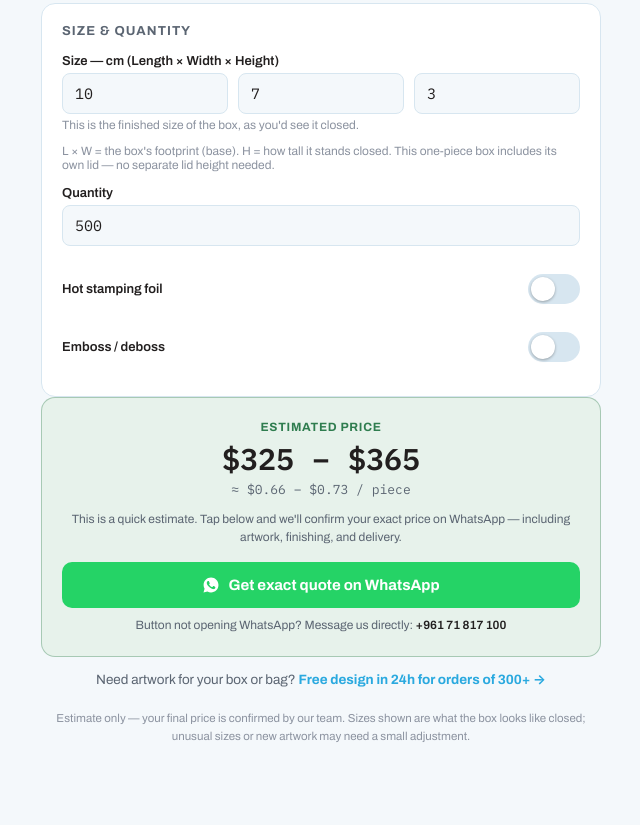
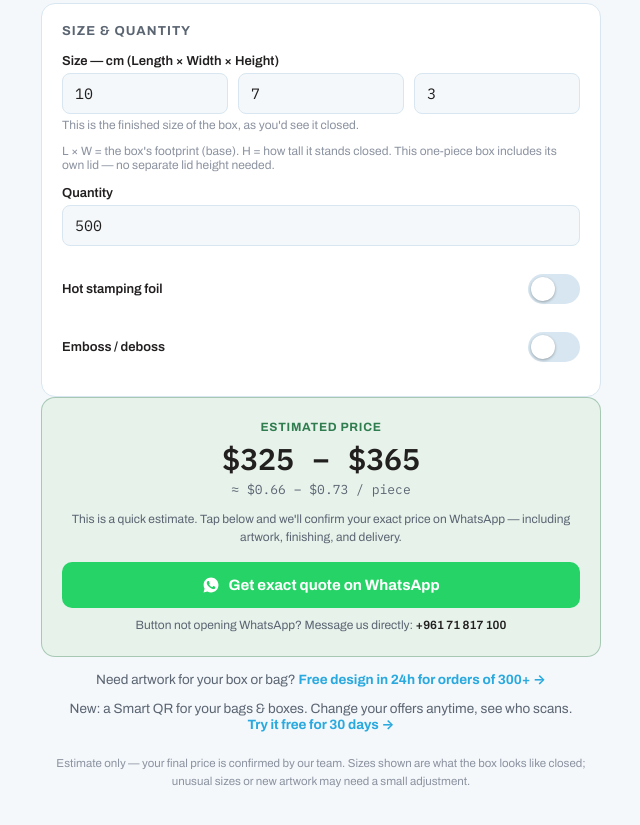
Before and after one commit to unitedprintslb-sys/unitedprints-quote-tool, a plain HTML site: page index.html in a window 1280 px wide. Shown: the part 1214-2039 px from the top of the page, without its empty margins (319-959 px from the left). Drawn offline with Linux system fonts and the light colour scheme.

Commit message:
Update index.html

```diff
--- a/index.html
+++ b/index.html
@@ -308,6 +308,7 @@ gtag('js',new Date());gtag('config','G-30V3S8MDEW');
 
   <div id="resultArea"></div>
   <div class="design-cta"><span>Need artwork for your box or bag?</span> <a id="designLink" href="design.html">Free design in 24h for orders of 300+ &rarr;</a></div>
+  <div class="design-cta"><span>New: a Smart QR for your bags &amp; boxes. Change your offers anytime, see who scans.</span> <a href="https://qr.unitedprints.co/" target="_blank" rel="noopener">Try it free for 30 days &rarr;</a></div>
 
   <footer>
     Estimate only — your final price is confirmed by our team. Sizes shown are what the box looks like closed; unusual sizes or new artwork may need a small adjustment.
```
